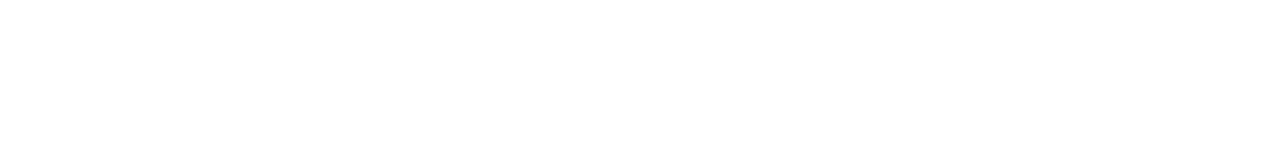
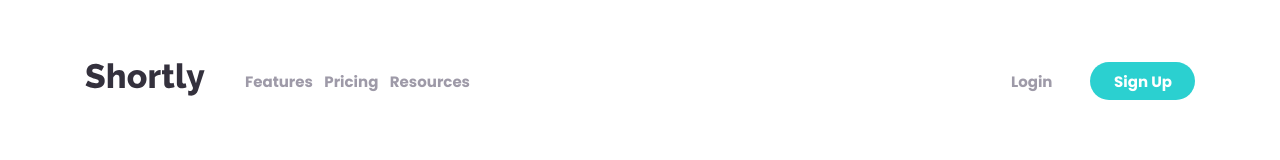
Before and after one commit to OlimxonErkaboyev/Shortly, a plain HTML site: page index.html in a window 1280 px wide. Drawn offline with Linux system fonts and the light colour scheme.

Commit message:
Header finished

```diff
--- a/css/main.css
+++ b/css/main.css
@@ -23,3 +23,71 @@
   font-style: normal;
   font-weight: 700;
 }
+
+.container {
+  width: 1140px;
+  padding-right: 15px;
+  padding-left: 15px;
+  margin: auto;
+}
+
+.header-wrapper {
+  display: flex;
+  align-items: center;
+  justify-content: space-between;
+  padding-top: 55.18px;
+}
+
+.header-top {
+  display: flex;
+  align-items: center;
+  /* justify-content: space-between; */
+}
+
+.top-logo-img {
+  width: 120px;
+  height: 33px;
+}
+
+.navbar-list {
+  display: flex;
+  align-items: center;
+  justify-content: space-between;
+  list-style: none;
+  width: 265px;
+}
+.navbar-list-link {
+  text-decoration: none;
+  font-size: 15px;
+  line-height: 22px;
+  color: #9e9aa8;
+}
+
+.header-top-list {
+  display: flex;
+  align-items: center;
+  justify-content: space-between;
+  list-style: none;
+  padding: 0;
+  width: 184px;
+}
+
+.header-top-list-link {
+  text-decoration: none;
+  font-size: 15px;
+  line-height: 22px;
+  color: #9e9aa8;
+}
+
+.header-top-list-link-sign {
+  text-decoration: none;
+  font-size: 15px;
+  line-height: 22px;
+  color: #ffffff;
+
+  background: #2bd0d0;
+  border-radius: 28px;
+  width: 105px;
+  height: 40px;
+  padding: 9px 23px 8px 24px;
+}
--- a/index.html
+++ b/index.html
@@ -1,14 +1,58 @@
 <!DOCTYPE html>
 <html lang="en">
-<head>
-    <meta charset="UTF-8">
-    <meta http-equiv="X-UA-Compatible" content="IE=edge">
-    <meta name="viewport" content="width=device-width, initial-scale=1.0">
+  <head>
+    <meta charset="UTF-8" />
+    <meta http-equiv="X-UA-Compatible" content="IE=edge" />
+    <meta name="viewport" content="width=device-width, initial-scale=1.0" />
     <title>Document</title>
-    <link rel="stylesheet" href="./css/normalize.css">
-    <link rel="stylesheet" href="./css/main.css">
-</head>
-<body>
+    <link rel="stylesheet" href="./css/normalize.css" />
+    <link rel="stylesheet" href="./css/main.css" />
+  </head>
+  <body>
+    <!-- Header Start -->
+    <header class="header">
+        <div class="container">
+          <div class="header-wrapper">
+            <div class="header-top">
+              <a href="./index.html">
+                  <img
+                  class="top-logo-img"
+                  src="./images/top-logo.svg"
+                  alt="Shortly"
+                  width="120"
+                  height="33"
+                >
+              </a>
+              <nav class="navbar">
+                <ul class="navbar-list">
+                  <li class="navbar-list-item">
+                    <a class="navbar-list-link" href="#">Features</a>
+                  </li>
+                  <li class="navbar-list-item">
+                    <a class="navbar-list-link" href="#">Pricing</a>
+                  </li>
+                  <li class="navbar-list-item">
+                    <a class="navbar-list-link" href="#">Resources</a>
+                  </li>
+                </ul>
+              </nav>
+            </div>
+            <ul class="header-top-list">
+              <li class="header-top-list-item">
+                <a class="header-top-list-link" href="#">Login</a>
+              </li>
+              <li class="header-top-list-item">
+                <a class="header-top-list-link-sign" href="#">Sign Up</a>
+              </li>
+            </ul>
+          </div>
+        </div>
+      </header>
+    <!-- Header End -->
 
-</body>
+    <!-- Main Start -->
+
+
+    <!-- Main End -->
+  </body>
 </html>
```
